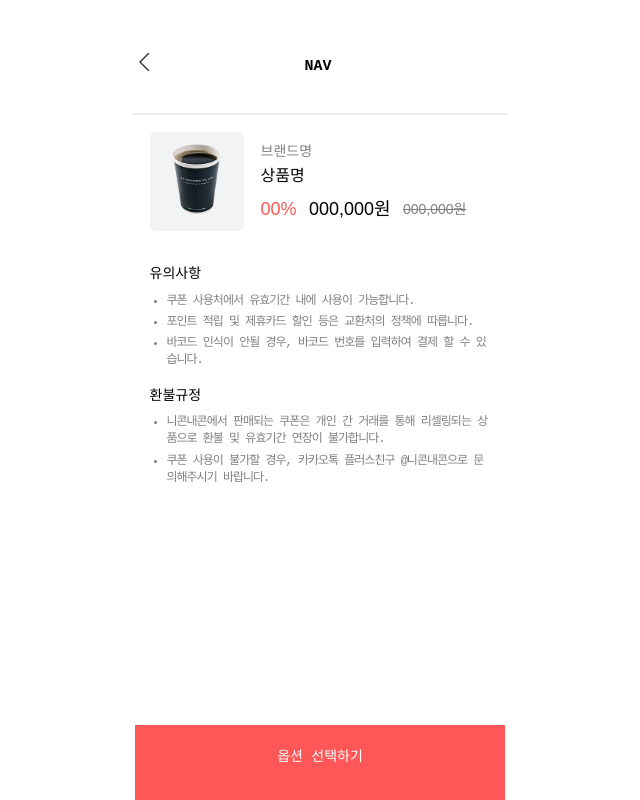
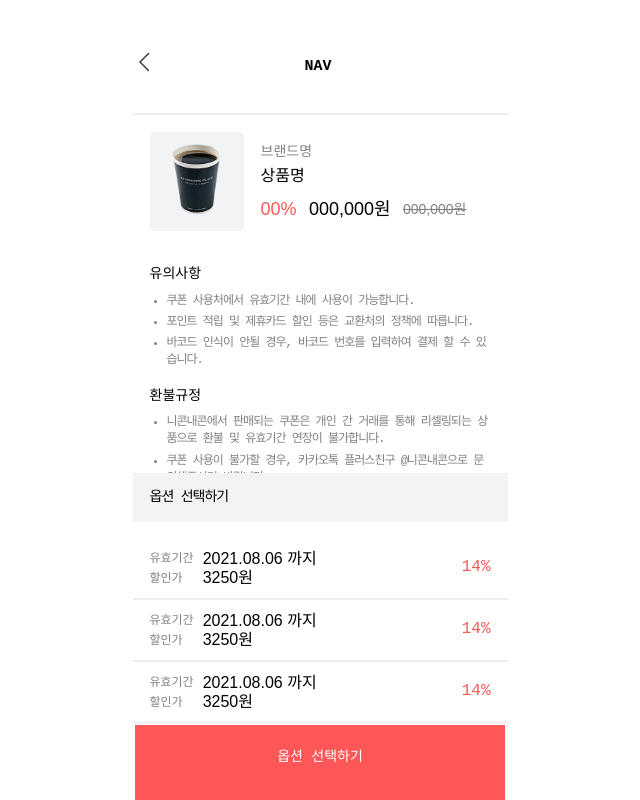
Before and after one commit to quack777/15_06th_doubleNC, a Next.js app: page /items/1 in a window 1280 px wide. Both pictures are taken after a click on the button "옵션 선택하기". Shown: the top 800 px of the page, without its empty margins (320-960 px from the left). Built offline with nearby package versions, Linux system fonts and the light colour scheme; a web font is replaced by a local one.

Commit message:
Add: 팝업 효과 초기 기능 구현

```diff
--- a/components/items/ItemsForm.tsx
+++ b/components/items/ItemsForm.tsx
@@ -1,11 +1,13 @@
-import React from 'react';
+import React, { useState } from 'react';
 import styled from 'styled-components';
 import OptionBox from './OptionBox';
 
 const ItemsForm: React.FC = () => {
+  const [test, setTest] = useState<boolean>(false);
 
   const showModal = (e: React.MouseEvent<HTMLButtonElement, MouseEvent>) => {
     e.preventDefault();
+    setTest(!test);
   }
 
   return (
@@ -42,13 +44,16 @@ const ItemsForm: React.FC = () => {
         </NoteInfoContainer>
       </ItemBottomInfoContainer>
       <OptionButton onClick={showModal}>옵션 선택하기</OptionButton>
-     <OptionBox />
+     <OptionBox test={test}/>
   </Container>
   )
 };
 
 const Container = styled.form`
+  position: relative;
+  max-height: 692.81px;
   background-color: #ffffff;
+  overflow: hidden;
 `;
 
 const ItemFrontInfoContainer = styled.div`
@@ -161,6 +166,7 @@ const NoteInfo = styled.li`
 `;
 
 const OptionButton = styled.button`
+  position: relative;
   margin-top: 219.73px;
   padding: 23px 142px 40px 142px;
   border: none;
@@ -171,6 +177,7 @@ const OptionButton = styled.button`
   line-height: 19.2px;
   color: #ffffff;
   cursor: pointer;
+  z-index: 1000;
 `;
 
 export default ItemsForm;
--- a/components/items/OptionBox.tsx
+++ b/components/items/OptionBox.tsx
@@ -1,9 +1,18 @@
 import React from 'react';
-import styled from 'styled-components';
+import styled, { css } from 'styled-components';
 
-const OptionBox: React.FC = () => {
+interface OptionBoxTypeProps {
+    test: boolean
+}
+
+interface ContainerTypeStyle {
+    test: boolean
+}
+
+const OptionBox: React.FC<OptionBoxTypeProps> = ({test}: OptionBoxTypeProps) => {
+    console.log(test);
     return (
-        <Container>
+        <Container test={test}>
         <Guide>옵션 선택하기</Guide>
         <OptionList>
           <Option>
@@ -63,10 +72,20 @@ const OptionBox: React.FC = () => {
     )
 }
 
-const Container = styled.div`
-   background-color: #ffffff;
-   text-align: start;
-   cursor: pointer;
+const Container = styled.div<ContainerTypeStyle>`
+    position: relative;
+    visibility: hidden;
+    background-color: #ffffff;
+    text-align: start;
+    cursor: pointer;
+    z-index: 999;
+    transform: translateY(0);
+    transition: 0.4s ease-in-out;
+
+    ${({test}) => test && css`
+        transform: translateY(-334px);
+        visibility: visible;
+    `}
 `;
 
 const Guide = styled.div`
```
